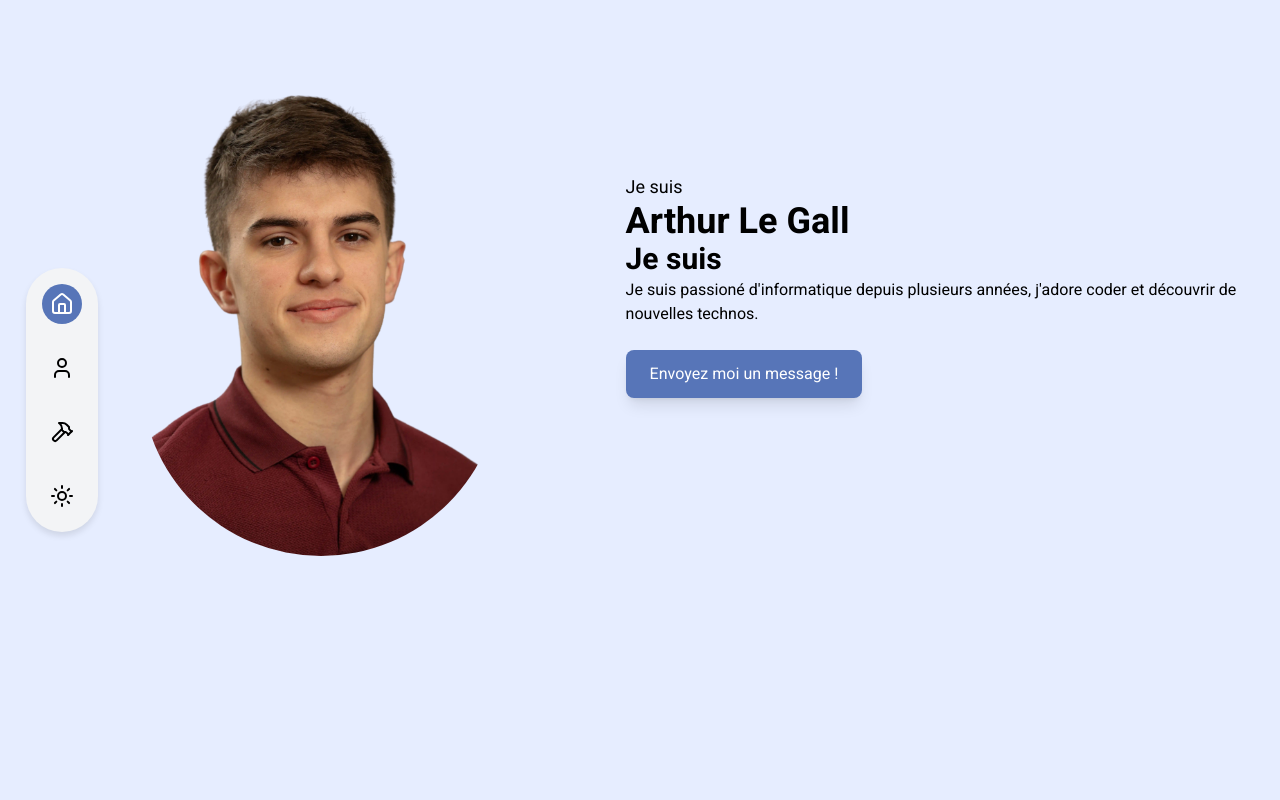
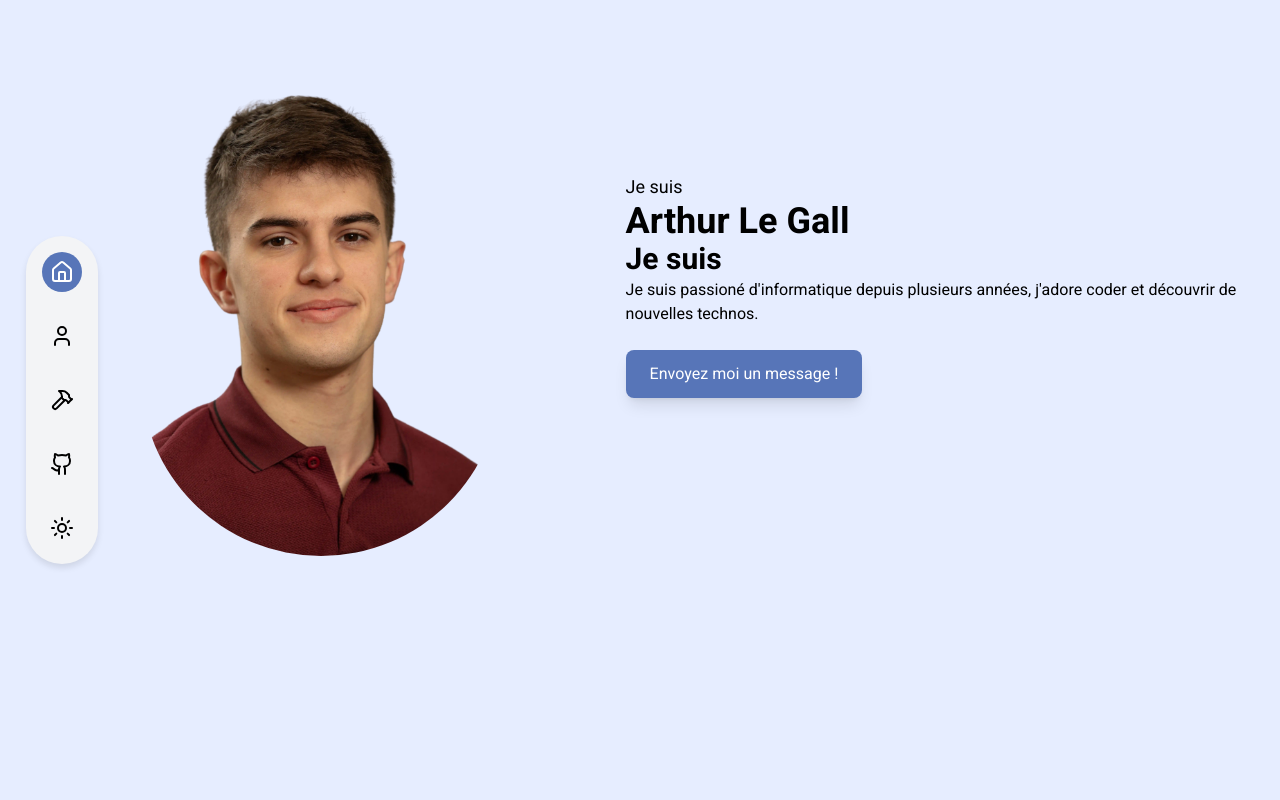
Before and after one commit to 0x-Saegor/ReactPortfolio, a React (Vite) app: page / in a window 1280 px wide. Shown: the top 800 px of the page. Built offline with nearby package versions, Linux system fonts and the light colour scheme.

Commit message:
Added github to header

```diff
--- a/src/components/Header/index.jsx
+++ b/src/components/Header/index.jsx
@@ -1,4 +1,4 @@
-import { Home, User, Hammer, Sun, Moon } from "lucide-react";
+import { Home, User, Hammer, Sun, Moon, Github } from "lucide-react";
 import { Link, useLocation } from "react-router-dom";
 import colors from "../../utils/style/colors";
 import styled from "styled-components";
@@ -87,6 +87,13 @@ const Header = () => {
       >
         <Hammer size={24} />
       </CustomLink>
+      <CustomLink
+        onClick={() => {
+          window.open("https://github.com/0x-Saegor", "_blank");
+        }}
+      >
+        <Github size={24} />
+      </CustomLink>
       <CustomLink onClick={toggleTheme}>
         {theme === 'light' ? <Sun size={24} /> : <Moon size={24} />}
       </CustomLink>
```
